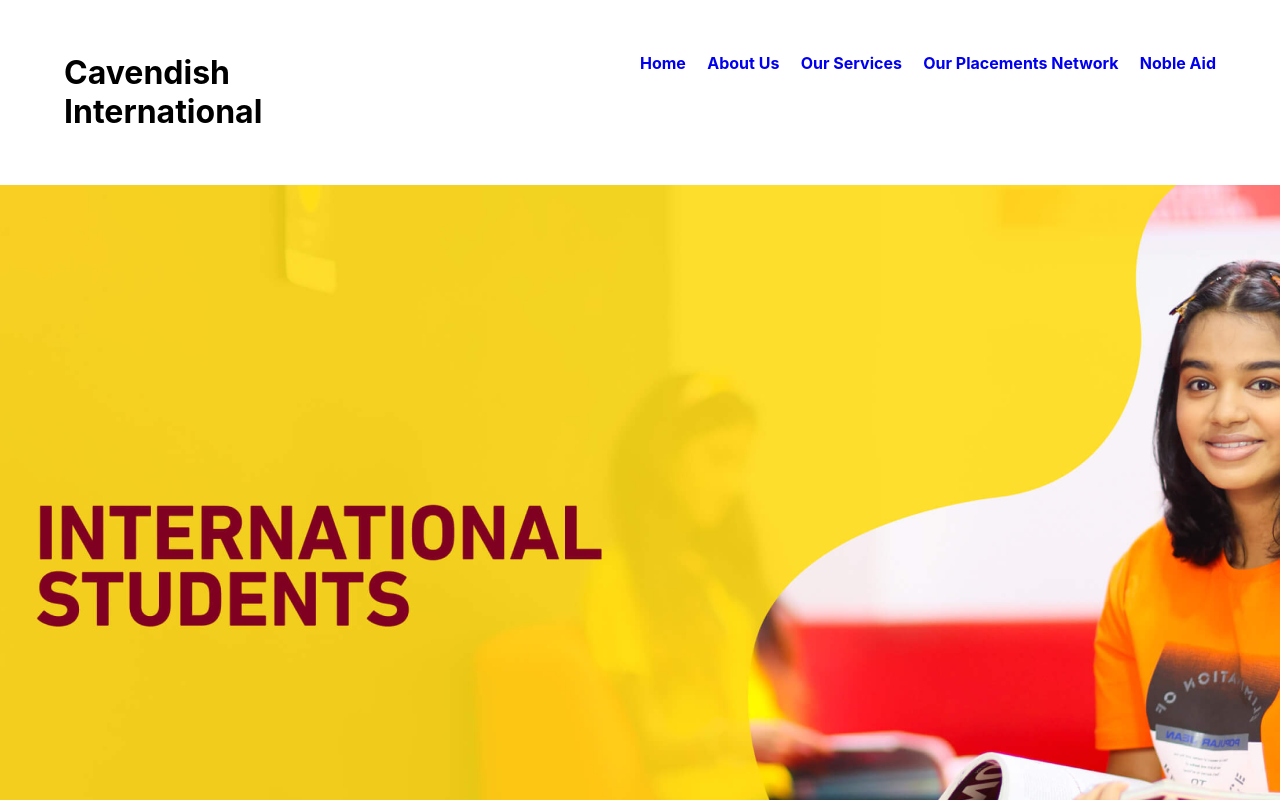
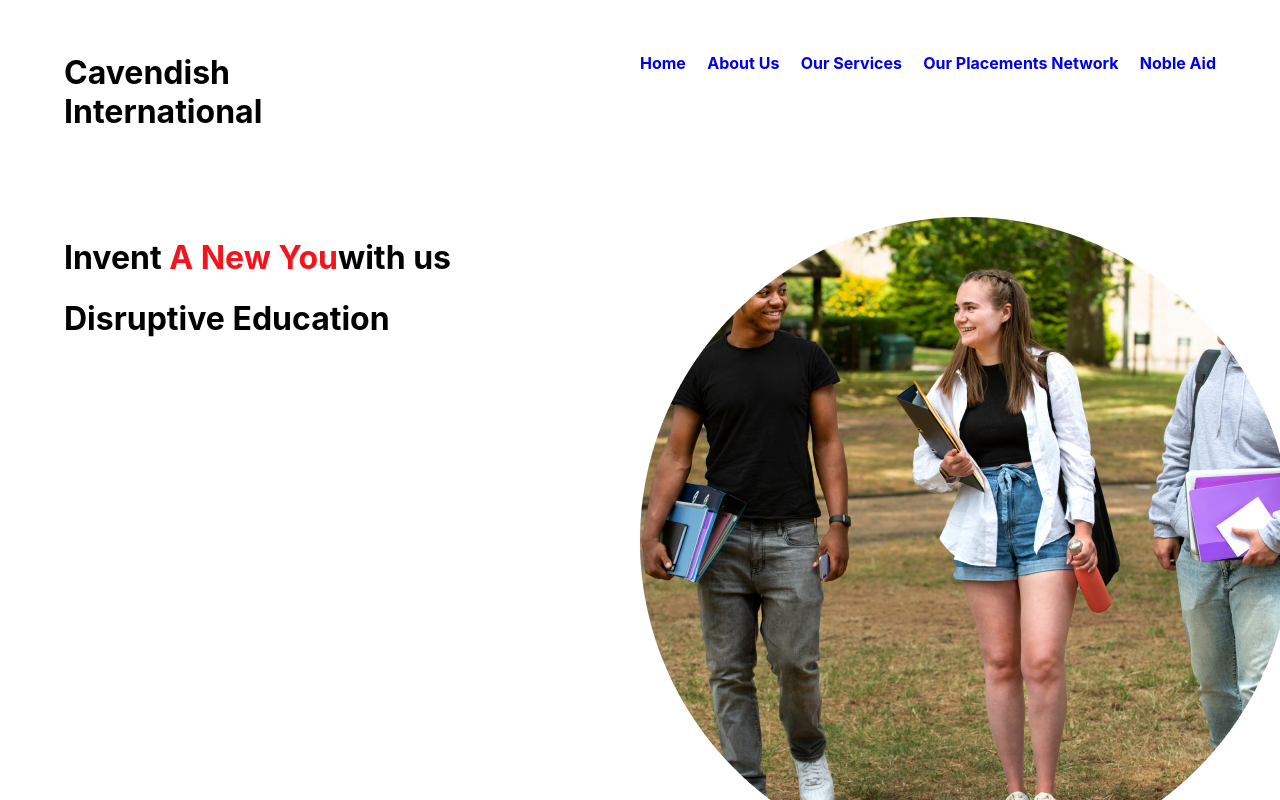
Before and after one commit to MithilaSri-code/sample, a React (Create React App) app: page / in a window 1280 px wide. Shown: the top 800 px of the page. Built offline with nearby package versions, Linux system fonts and the light colour scheme.

Commit message:
invent_area complete

```diff
--- a/src/App.js
+++ b/src/App.js
@@ -4,12 +4,14 @@ import Header_top from './component/header_top/header_top';
 import Footer from './component/footer/footer';
 import Main_image from './component/main_image/main_image';
 import Country_list from './component/country_list/country_list';
+import Invent_area from './component/invent_area/invent_area'
 
 function App() {
   return (
     <div>
 
       <Header_top />
+      <Invent_area />
       <Main_image/>
       < Country_list />
       <Footer />
--- /dev/null
+++ b/src/component/invent_area/invent_area.css
@@ -0,0 +1,4 @@
+.redcolor{
+    color: rgb(246,19,28);
+
+}
--- /dev/null
+++ b/src/component/invent_area/invent_area.js
@@ -0,0 +1,30 @@
+import React from 'react'
+import { Box, Container } from "@mui/system";
+import { Grid } from "@mui/material";
+import './invent_area.css'
+import image from '../../../src/assest/college-students-cramming-outdoor 1.png';
+
+const Invent_area = () => {
+    return (
+        <div>
+            <Box>
+                <Container className='topic'>
+                    <Grid container item >
+                        <Grid item xs={12} md={6} py={4}>
+                            <h1 >Invent
+                                <span className='redcolor'>   A New You</span>
+                                 with us </h1>
+                            <h1> Disruptive Education </h1>
+                        </Grid>
+                        <Grid item xs={12} md={6} py={4} className='mainlink' >
+                            <img src={image} alt="main image"   />
+                        </Grid>
+                    </Grid>
+                </Container>
+            </Box>
+
+        </div>
+    )
+}
+
+export default Invent_area
```
Also changed, not shown: src/assest/college-students-cramming-outdoor 1.png (added).
